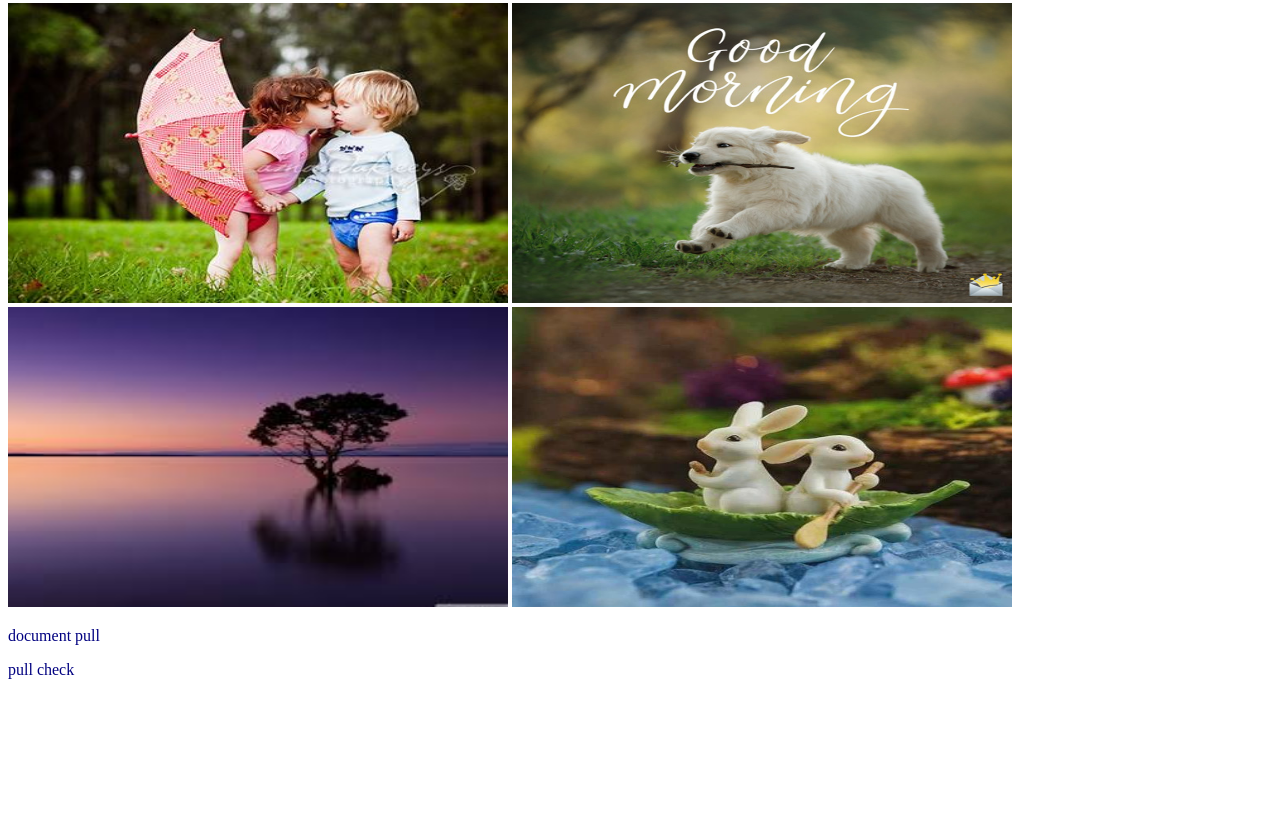
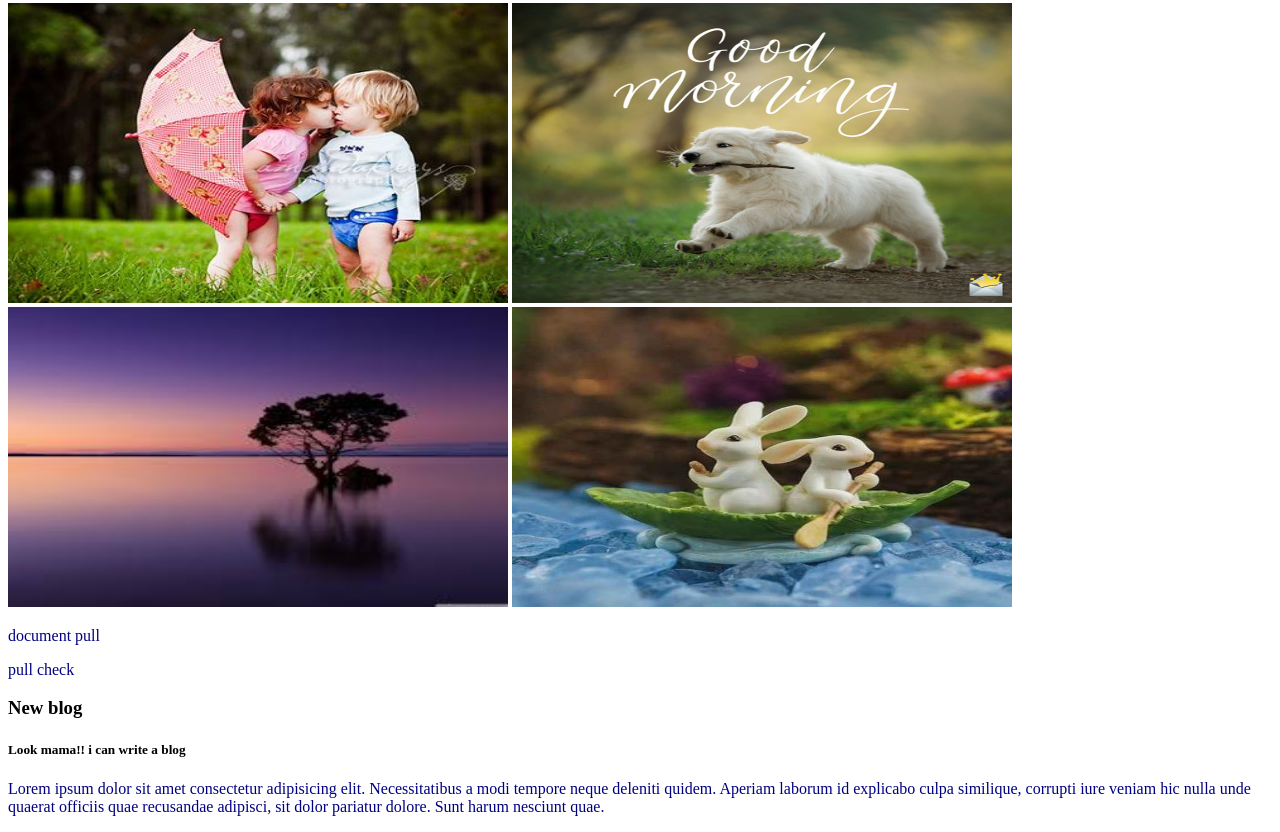
Before and after one commit to Hirenchandro/my-secend-repo, a plain HTML site: page index.html in a window 1280 px wide. Shown: the part 330-1162 px from the top of the page. Before the commit the page ends 1025 px from the top, so only its background shows below. Drawn offline with Linux system fonts and the light colour scheme.

Commit message:
New blog added

```diff
--- a/index.html
+++ b/index.html
@@ -21,6 +21,11 @@
     <img src="rabbit.jpg" alt="rabbit picture" width="500" height="300">
     <p>document pull </p>
     <p>pull check</p>
+    <div>
+        <h3>New blog</h3>
+        <h5>Look mama!! i can write a blog</h5>
+        <p>Lorem ipsum dolor sit amet consectetur adipisicing elit. Necessitatibus a modi tempore neque deleniti quidem. Aperiam laborum id explicabo culpa similique, corrupti iure veniam hic nulla unde quaerat officiis quae recusandae adipisci, sit dolor pariatur dolore. Sunt harum nesciunt quae.</p>
+    </div>
 
 </body>
 </html>
```
